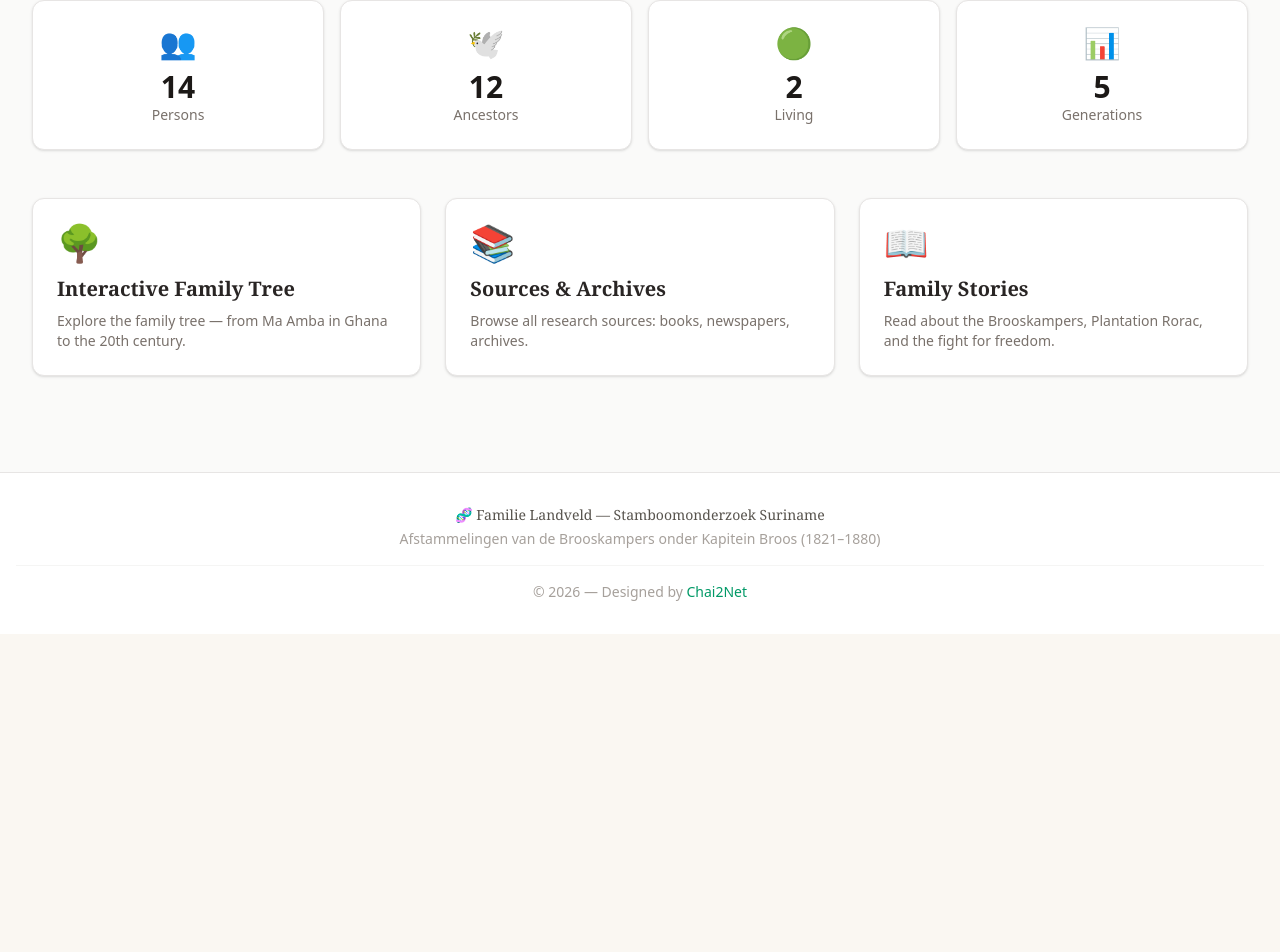
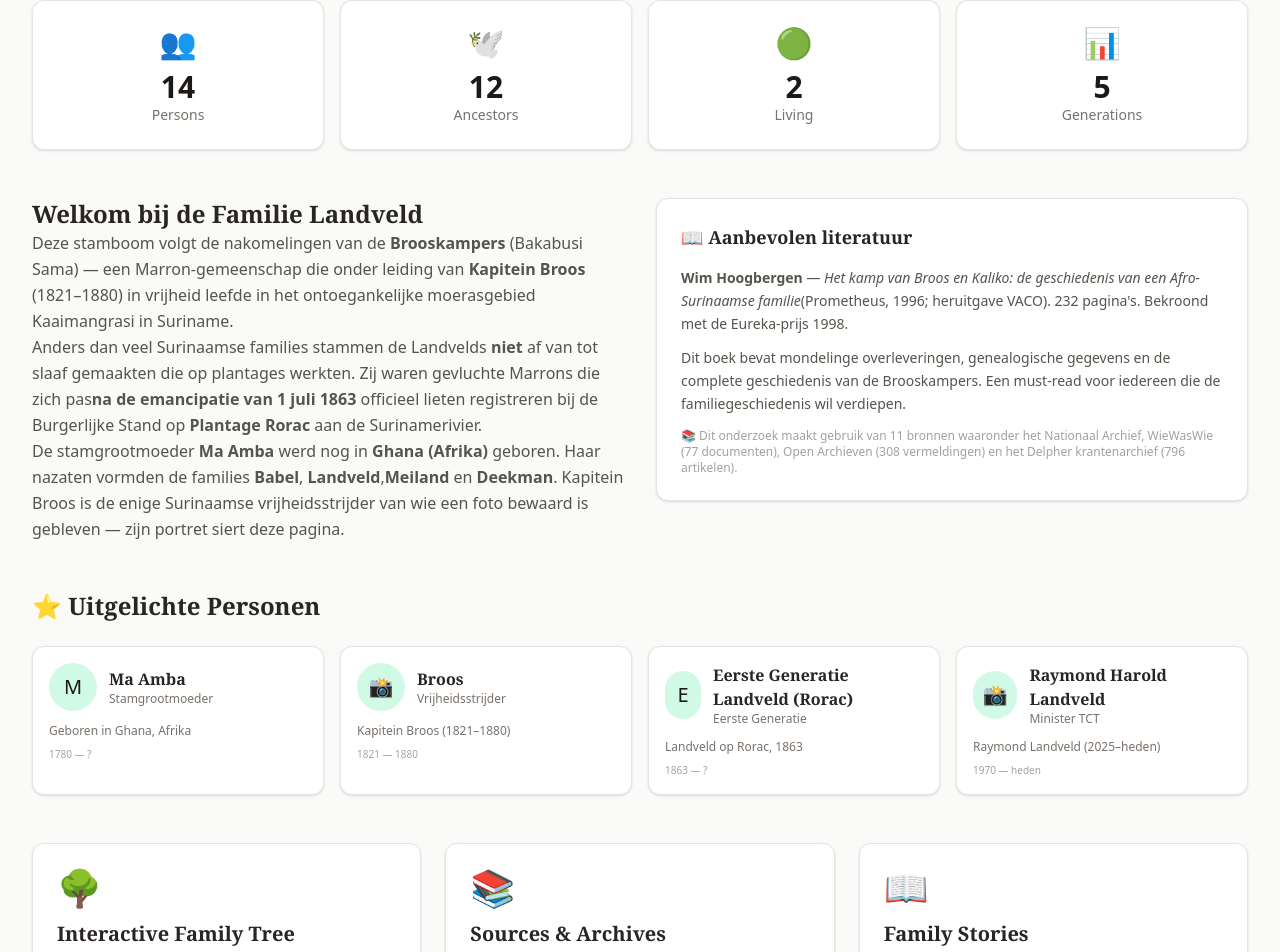
Before and after one commit to chaitoe/familie-landveld, a Next.js app: page /en in a window 1280 px wide. Shown: the part 557-1509 px from the top of the page. Before the commit the page ends 1191 px from the top, so only its background shows below. Built offline with nearby package versions, Linux system fonts and the light colour scheme.

Commit message:
📝 More homepage content: welcome text, book info, featured persons

```diff
--- a/app/[locale]/page.tsx
+++ b/app/[locale]/page.tsx
@@ -47,6 +47,84 @@
         <StatCard label={h('generations')} value={5} icon="📊" />
       </div>
 
+      {/* ── Welkom / Intro ─────────────────────────────── */}
+      <div className="grid grid-cols-1 md:grid-cols-2 gap-8 items-start">
+        <div className="prose prose-stone dark:prose-invert max-w-none">
+          <h2 className="font-serif text-2xl font-bold text-stone-800 dark:text-stone-100">Welkom bij de Familie Landveld</h2>
+          <p className="text-stone-600 dark:text-stone-400 leading-relaxed">
+            Deze stamboom volgt de nakomelingen van de <strong>Brooskampers</strong> (Bakabusi Sama) —
+            een Marron-gemeenschap die onder leiding van <strong>Kapitein Broos</strong> (1821–1880)
+            in vrijheid leefde in het ontoegankelijke moerasgebied Kaaimangrasi in Suriname.
+          </p>
+          <p className="text-stone-600 dark:text-stone-400 leading-relaxed">
+            Anders dan veel Surinaamse families stammen de Landvelds <strong>niet</strong> af van tot slaaf
+            gemaakten die op plantages werkten. Zij waren gevluchte Marrons die zich pas
+            <strong>na de emancipatie van 1 juli 1863</strong> officieel lieten registreren bij de
+            Burgerlijke Stand op <strong>Plantage Rorac</strong> aan de Surinamerivier.
+          </p>
+          <p className="text-stone-600 dark:text-stone-400 leading-relaxed">
+            De stamgrootmoeder <strong>Ma Amba</strong> werd nog in <strong>Ghana (Afrika)</strong> geboren.
+            Haar nazaten vormden de families <strong>Babel</strong>, <strong>Landveld</strong>,
+            <strong>Meiland</strong> en <strong>Deekman</strong>. Kapitein Broos is de enige Surinaamse
+            vrijheidsstrijder van wie een foto bewaard is gebleven — zijn portret siert deze pagina.
+          </p>
+        </div>
+        <div className="bg-white dark:bg-stone-800 border border-stone-200 dark:border-stone-700 rounded-xl p-6 shadow-sm">
+          <h3 className="font-serif text-lg font-semibold text-stone-800 dark:text-stone-200 mb-4">📖 Aanbevolen literatuur</h3>
+          <div className="space-y-3 text-sm text-stone-600 dark:text-stone-400 leading-relaxed">
+            <p>
+              <strong>Wim Hoogbergen</strong> — <em>Het kamp van Broos en Kaliko: de geschiedenis van een Afro-Surinaamse familie</em>
+              (Prometheus, 1996; heruitgave VACO). 232 pagina's. Bekroond met de Eureka-prijs 1998.
+            </p>
+            <p>
+              Dit boek bevat mondelinge overleveringen, genealogische gegevens en de complete geschiedenis
+              van de Brooskampers. Een must-read voor iedereen die de familiegeschiedenis wil verdiepen.
+            </p>
+            <p className="text-xs text-stone-400 dark:text-stone-500">
+              📚 Dit onderzoek maakt gebruik van 11 bronnen waaronder het Nationaal Archief,
+              WieWasWie (77 documenten), Open Archieven (308 vermeldingen) en het Delpher
+              krantenarchief (796 artikelen).
+            </p>
+          </div>
+        </div>
+      </div>
+
+      {/* ── Uitgelichte Personen ───────────────────────── */}
+      <div>
+        <h2 className="font-serif text-2xl font-bold text-stone-800 dark:text-stone-100 mb-6">⭐ Uitgelichte Personen</h2>
+        <div className="grid grid-cols-1 sm:grid-cols-2 md:grid-cols-4 gap-4">
+          {[
+            { id: 'landveld-ma-amba', label: 'Stamgrootmoeder', desc: 'Geboren in Ghana, Afrika' },
+            { id: 'landveld-broos', label: 'Vrijheidsstrijder', desc: 'Kapitein Broos (1821–1880)' },
+            { id: 'landveld-gen1863', label: 'Eerste Generatie', desc: 'Landveld op Rorac, 1863' },
+            { id: 'landveld-raymond', label: 'Minister TCT', desc: 'Raymond Landveld (2025–heden)' },
+          ].map(p => {
+            const person = persons.find(x => x.id === p.id);
+            if (!person) return null;
+            return (
+              <Link key={p.id} href={`/stamboom/${p.id}`}
+                className="block bg-white dark:bg-stone-800 border border-stone-200 dark:border-stone-700 rounded-xl p-4 shadow-sm hover:shadow-md hover:border-emerald-300 dark:hover:border-emerald-700 transition-all group">
+                <div className="flex items-center gap-3 mb-3">
+                  <div className="w-12 h-12 rounded-full bg-emerald-100 dark:bg-emerald-900/30 flex items-center justify-center text-xl">
+                    {person.portraitUrl || person.portraitMediaId ? '📸' : person.firstName.charAt(0)}
+                  </div>
+                  <div>
+                    <p className="font-serif font-semibold text-stone-800 dark:text-stone-200 group-hover:text-emerald-700 dark:group-hover:text-emerald-400 transition-colors">
+                      {person.firstName} {person.lastName}
+                    </p>
+                    <p className="text-xs text-stone-500 dark:text-stone-400">{p.label}</p>
+                  </div>
+                </div>
+                <p className="text-xs text-stone-500 dark:text-stone-400">{p.desc}</p>
+                <p className="text-[10px] text-stone-400 dark:text-stone-500 mt-2">
+                  {person.birth?.year ?? '?'} — {person.death?.year ?? (person.isAlive ? 'heden' : '?')}
+                </p>
+              </Link>
+            );
+          })}
+        </div>
+      </div>
+
       <div className="grid grid-cols-1 md:grid-cols-3 gap-6">
         <QuickLink href="/stamboom" icon="🌳" title={h('treeLink')} desc={h('treeDesc')} />
         <QuickLink href="/bronnen" icon="📚" title={h('sourcesLink')} desc={h('sourcesDesc')} />
```
